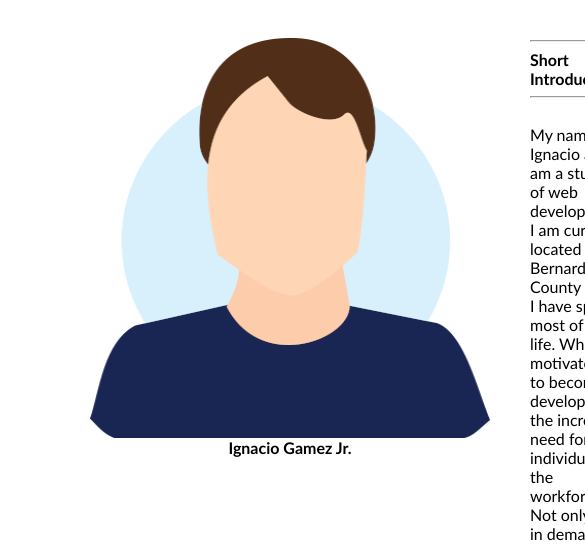
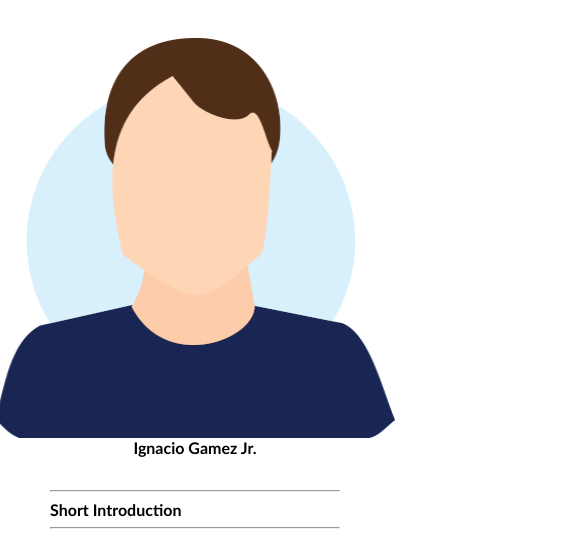
Before and after one commit to IgnacioG08/IgnacioG-Portfolio, a plain HTML site: page index.html in a window 390 px wide. Shown: the part 265-810 px from the top of the page, 585 px wide, since content can reach past the window. Drawn offline with Linux system fonts and the light colour scheme.

Commit message:
Media Query updated

```diff
--- a/assets/css/style.css
+++ b/assets/css/style.css
@@ -2,6 +2,23 @@
     --cards: white;
 
 }
+
+@media screen and (max-width: 800px) {
+    .aside {
+        display: flex;
+        flex-direction: column;
+    }
+}
+
+@media screen and (max-width: 660px) {
+    img.project-two {
+        width: 200px;
+
+    }
+}
+
+
+
 
 body {
     font-family: 'Trebuchet MS', 'Lucida Sans Unicode', 'Lucida Grande', 'Lucida Sans', Arial, sans-serif;
```
